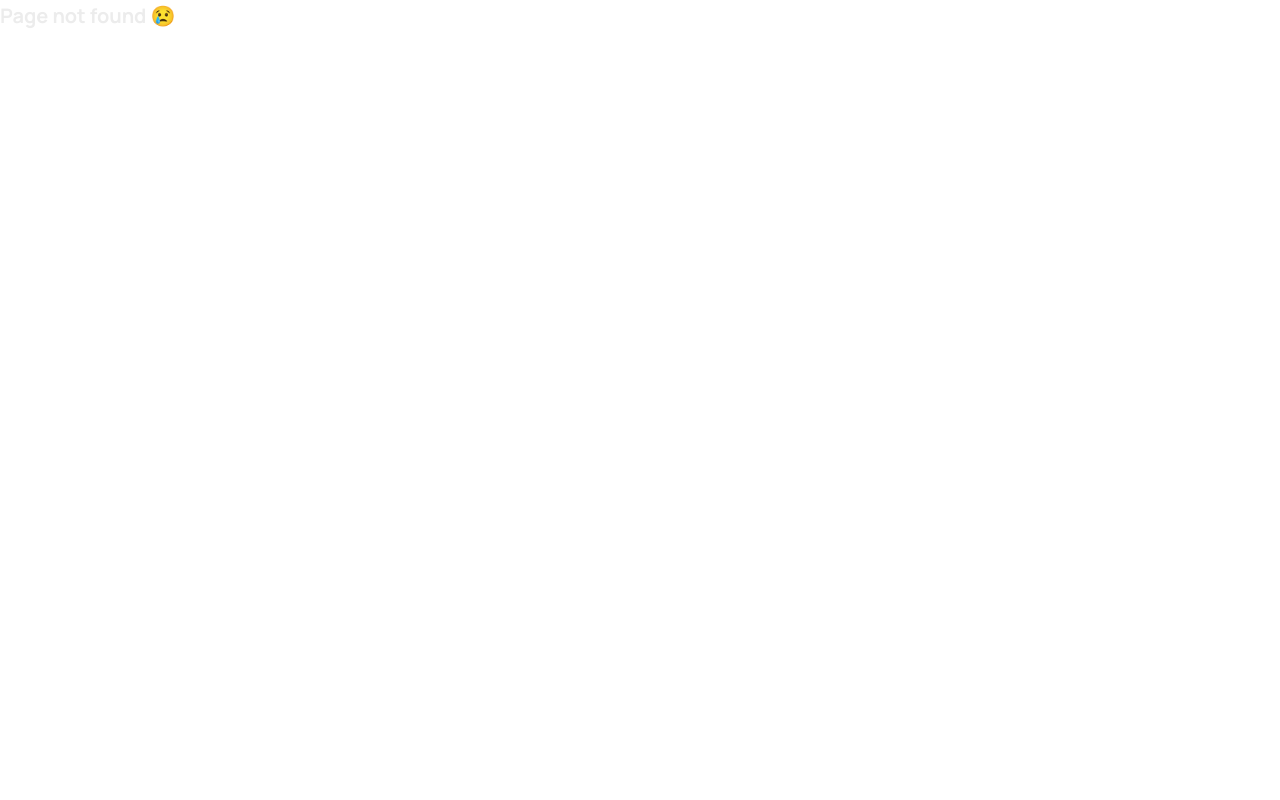
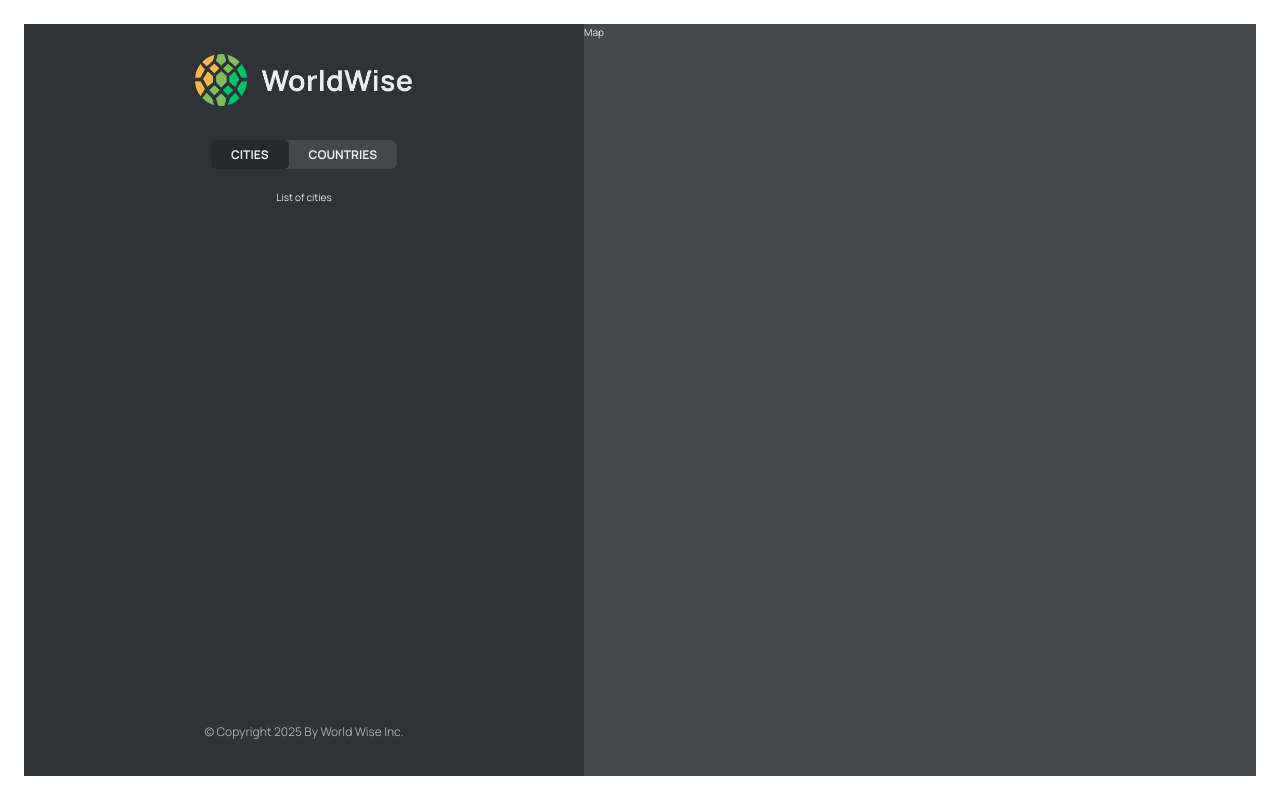
Before and after one commit to gustionusamba24/world-wise, a React (Vite) app: page /app/cities in a window 1280 px wide. Before the commit this address had no page. Built offline with nearby package versions, Linux system fonts and the light colour scheme.

Commit message:
feat: create nested route and index route

```diff
--- a/src/App.jsx
+++ b/src/App.jsx
@@ -14,11 +14,16 @@
   return (
     <BrowserRouter>
       <Routes>
-        <Route path="/" element={<Homepage />} />
+        <Route index element={<Homepage />} />
         <Route path="/product" element={<Product />} />
         <Route path="/pricing" element={<Pricing />} />
         <Route path="/login" element={<Login />} />
-        <Route path="/app" element={<AppLayout />} />
+        <Route path="/app" element={<AppLayout />}>
+          <Route index element={<p>List of cities</p>} />
+          <Route path="cities" element={<p>List of cities</p>} />
+          <Route path="countries" element={<p>Countries</p>} />
+          <Route path="form" element={<p>Form</p>} />
+        </Route>
         <Route path="*" element={<PageNotFound />} />
       </Routes>
     </BrowserRouter>
--- a/src/components/AppNav.jsx
+++ b/src/components/AppNav.jsx
@@ -1,8 +1,20 @@
 import React from "react";
 import styles from "./AppNav.module.css";
+import { NavLink } from "react-router";
 
 function AppNav() {
-  return <nav className={styles.nav}>App navigation</nav>;
+  return (
+    <nav className={styles.nav}>
+      <ul>
+        <li>
+          <NavLink to="cities">Cities</NavLink>
+        </li>
+        <li>
+          <NavLink to="countries">Countries</NavLink>
+        </li>
+      </ul>
+    </nav>
+  );
 }
 
 export default AppNav;
--- a/src/components/Sidebar.jsx
+++ b/src/components/Sidebar.jsx
@@ -4,6 +4,7 @@
 import AppNav from "./AppNav";
 import Logo from "./Logo";
 import Footer from "./Footer";
+import { Outlet } from "react-router";
 
 function Sidebar() {
   return (
@@ -11,7 +12,7 @@
       <Logo />
       <AppNav />
 
-      <p>List of cities</p>
+      <Outlet />
 
       <Footer />
     </div>
```
